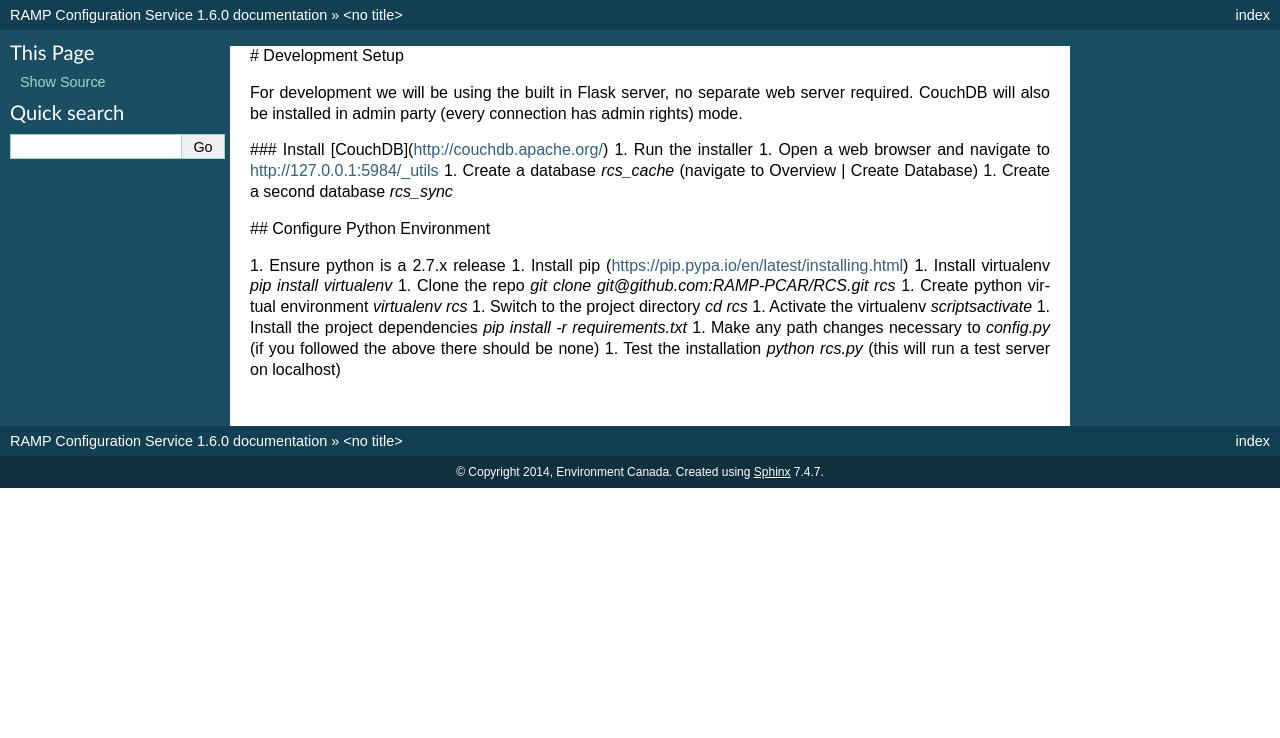
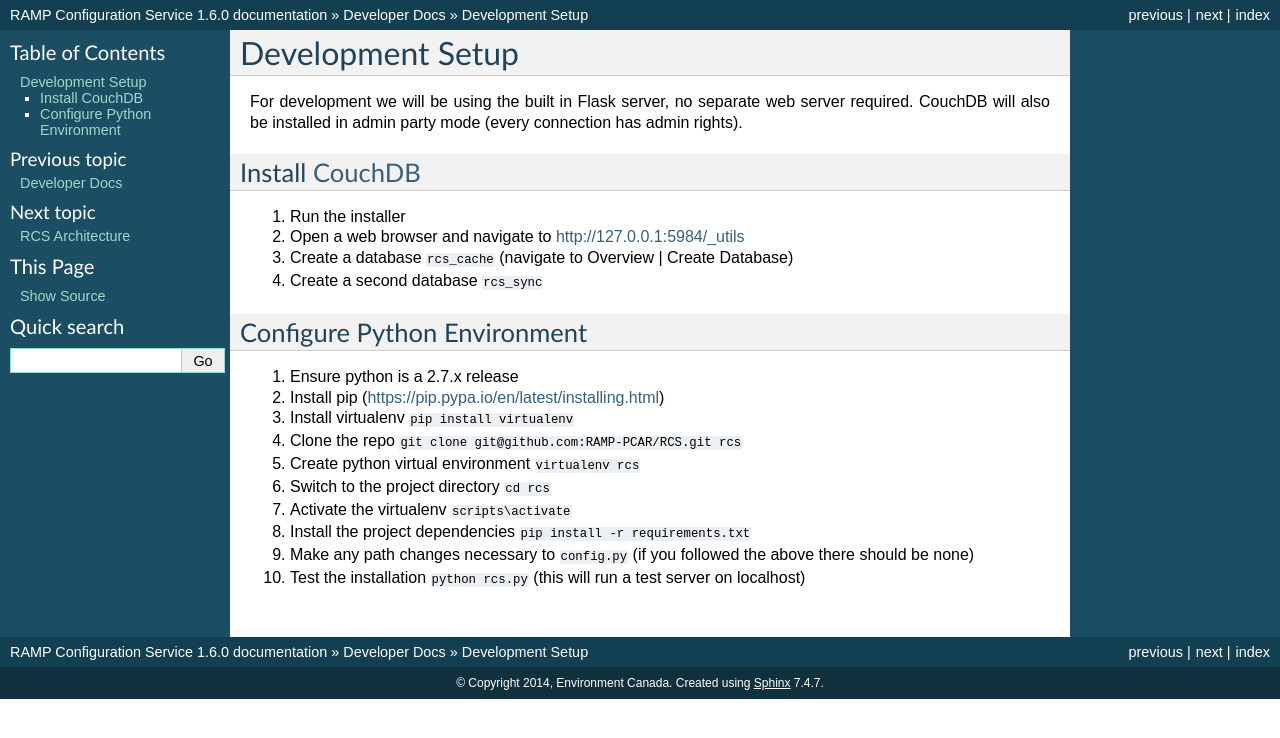
Before and after one commit to fgpv-vpgf/rcs, a Sphinx documentation site: the page built from docs/dev/setup.rst, in a window 1280 px wide. Shown: the top 738 px of the page. Built offline with Sphinx 7.4.7, drawn with Linux system fonts in a browser that asks for light colours; pages that are not in the unit, such as notebooks, are missing from menus.

Commit message:
add dev setup to docs (sorry Jack)

```diff
--- a/docs/dev/index.rst
+++ b/docs/dev/index.rst
@@ -6,6 +6,7 @@ These docs cover the internal workings of RCS.
 .. toctree::
     :maxdepth: 2
 
+    setup
     architecture
     building
     api
--- a/docs/dev/setup.rst
+++ b/docs/dev/setup.rst
@@ -1,24 +1,26 @@
-# Development Setup
+Development Setup
+=================
 
 For development we will be using the built in Flask server, no separate web server
-required.  CouchDB will also be installed in admin party (every connection has admin
-rights) mode.
+required.  CouchDB will also be installed in admin party mode (every connection
+has admin rights).
 
-### Install [CouchDB](http://couchdb.apache.org/)
-1. Run the installer
-1. Open a web browser and navigate to http://127.0.0.1:5984/_utils
-1. Create a database `rcs_cache` (navigate to Overview | Create Database)
-1. Create a second database `rcs_sync`
+Install `CouchDB <http://couchdb.apache.org/>`_
+-----------------------------------------------
+#. Run the installer
+#. Open a web browser and navigate to http://127.0.0.1:5984/_utils
+#. Create a database ``rcs_cache`` (navigate to Overview | Create Database)
+#. Create a second database ``rcs_sync``
 
-## Configure Python Environment
-
-1. Ensure python is a 2.7.x release
-1. Install pip (https://pip.pypa.io/en/latest/installing.html)
-1. Install virtualenv `pip install virtualenv`
-1. Clone the repo `git clone git@github.com:RAMP-PCAR/RCS.git rcs`
-1. Create python virtual environment `virtualenv rcs`
-1. Switch to the project directory `cd rcs`
-1. Activate the virtualenv `scripts\activate`
-1. Install the project dependencies `pip install -r requirements.txt`
-1. Make any path changes necessary to `config.py` (if you followed the above there should be none)
-1. Test the installation `python rcs.py` (this will run a test server on localhost)
+Configure Python Environment
+----------------------------
+#. Ensure python is a 2.7.x release
+#. Install pip (https://pip.pypa.io/en/latest/installing.html)
+#. Install virtualenv ``pip install virtualenv``
+#. Clone the repo ``git clone git@github.com:RAMP-PCAR/RCS.git rcs``
+#. Create python virtual environment ``virtualenv rcs``
+#. Switch to the project directory ``cd rcs``
+#. Activate the virtualenv ``scripts\activate``
+#. Install the project dependencies ``pip install -r requirements.txt``
+#. Make any path changes necessary to ``config.py`` (if you followed the above there should be none)
+#. Test the installation ``python rcs.py`` (this will run a test server on localhost)
```
